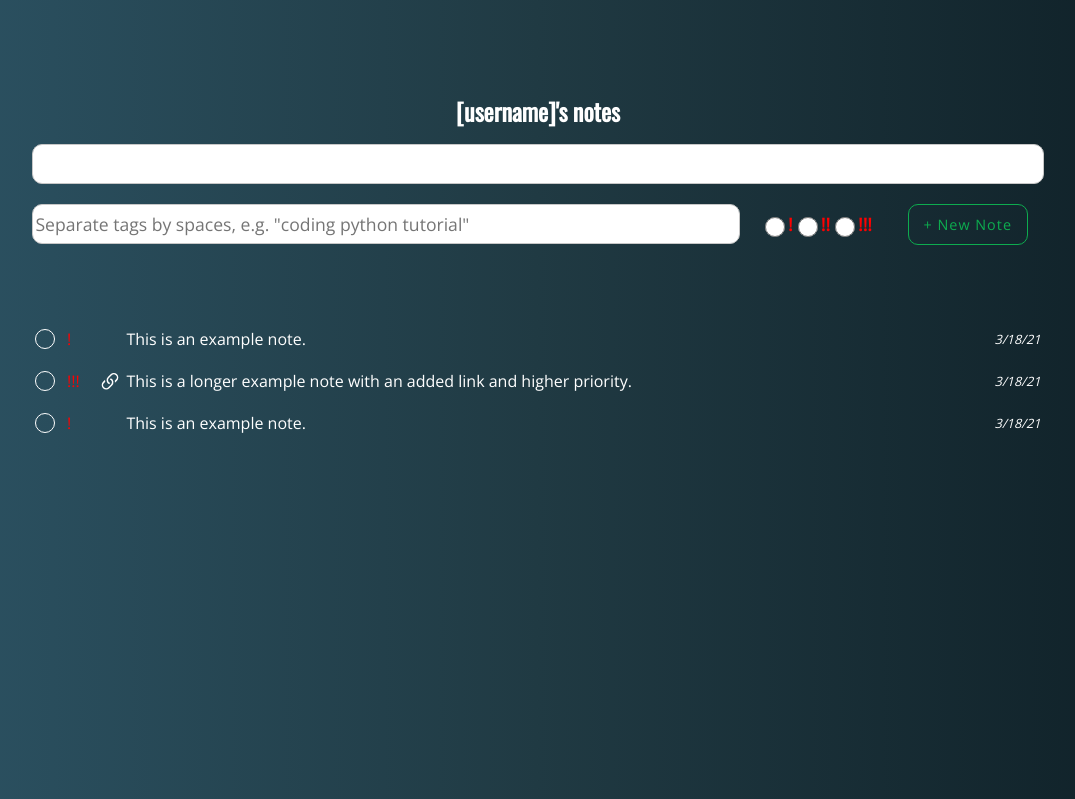
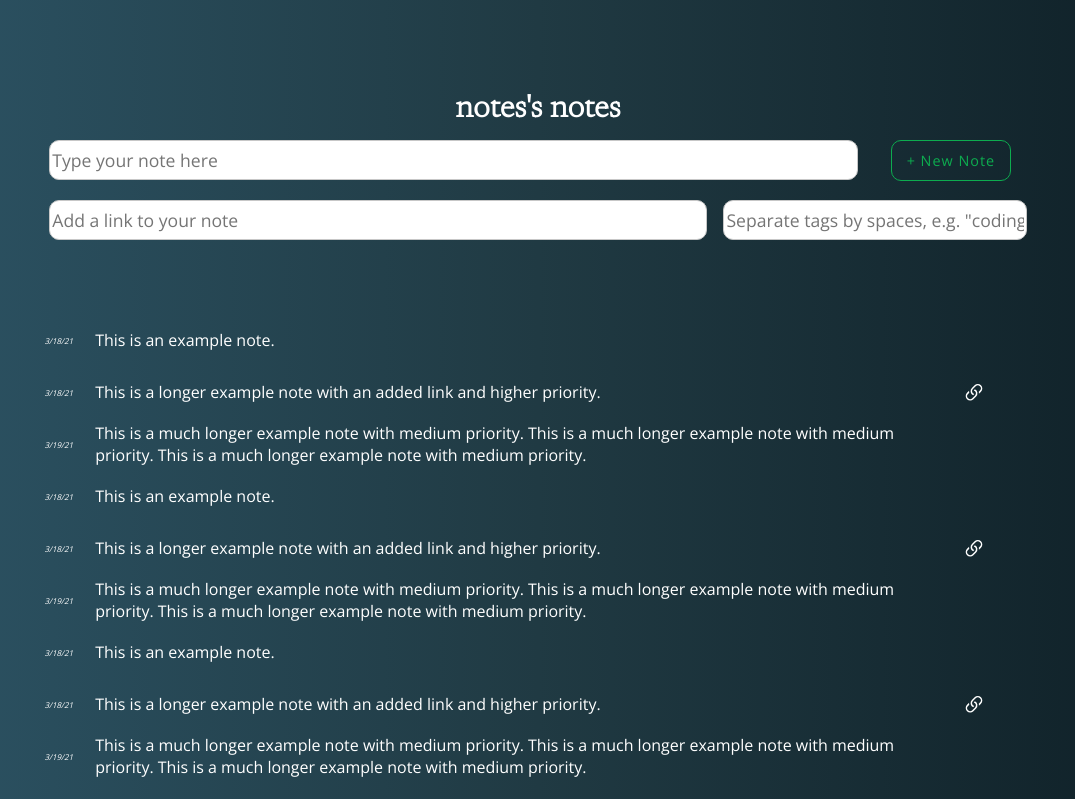
Before and after one commit to robertjhull/to-do-list, a Next.js app: page /notes in a window 1280 px wide. Shown: the top 799 px of the page, without its empty margins (102-1177 px from the left). Built offline with nearby package versions, Linux system fonts and the light colour scheme.

Commit message:
style: Rearrange note inputs and note display

```diff
--- a/components/Form.js
+++ b/components/Form.js
@@ -11,6 +11,7 @@ const Form = ({ }) => {
     text: "",
     priority: 0,
     date_added: "",
+    link: "",
     tags: [],
     completed: false
   })
@@ -87,18 +88,36 @@ const Form = ({ }) => {
     <>
       <form onSubmit={handleSubmit}>
         <div className="form-row">
+          <div className="form-col-8">
             <input
               type="text"
               maxLength="255"
               name="text"
               id="text-input"
+              placeholder='Type your note here'
               value={form.text}
               onChange={handleChange}
               required
             />
           </div>
+          <div className="form-col-2">
+            <button type="submit" className="btn"></button>
+          </div>
+        </div>
         <div className="form-row">
-          <div className="form-col">
+          <div className="form-col-6">
+            <input
+              type="text"
+              maxLength="255"
+              name="tags"
+              id="tags-input"
+              placeholder='Add a link to your note'
+              value={form.link}
+              onChange={handleChange}
+              required
+            />
+          </div>
+          <div className="form-col-4">
             <input
               type="text"
               maxLength="255"
@@ -110,35 +129,6 @@ const Form = ({ }) => {
               required
             />
           </div>
-          <div className="form-col">
-            <input
-              type="radio"
-              name="priority"
-              value={form.priority}
-              onChange={handleChange}
-              required
-            />
-            <label htmlFor="priority" value="1">!</label>
-            <input
-              type="radio"
-              name="priority"
-              value={form.priority}
-              onChange={handleChange}
-              required
-            />
-            <label htmlFor="priority" value="2">!!</label>
-            <input
-              type="radio"
-              name="priority"
-              value={form.priority}
-              onChange={handleChange}
-              required
-            />
-            <label htmlFor="priority" value="3">!!!</label>
-          </div>
-          <div className="form-col">
-            <button type="submit" className="btn"></button>
-          </div>
         </div>
       </form>
     </>
--- a/components/Note.js
+++ b/components/Note.js
@@ -2,27 +2,18 @@ export default function Note({ content }) {
     const priority = "!".repeat(content.priority);
     return (
         <tr>
-            <td className="td-completed">
-              <div className="checkbox-wrapper">
-                <input
-                    name="completed"
-                    type="checkbox"
-                    className="completed"
-                    checked="false"
-                />
-              </div>
-            </td>
-            <td className="td-priority">{priority}</td>
+            <td className="td-date">{content.date_added}</td>
+            <td className="td-text">{content.text}</td>
             <td>
                 {content.link &&
                     <svg xmlns="http://www.w3.org/2000/svg" className="svg-link" viewBox="0 0 16 16">
                     <path d="M4.715 6.542L3.343 7.914a3 3 0 1 0 4.243 4.243l1.828-1.829A3 3 0 0 0 8.586 5.5L8 6.086a1.001 1.001 0 0 0-.154.199 2 2 0 0 1 .861 3.337L6.88 11.45a2 2 0 1 1-2.83-2.83l.793-.792a4.018 4.018 0 0 1-.128-1.287z"/>
-                    <path d="M6.586 4.672A3 3 0 0 0 7.414 9.5l.775-.776a2 2 0 0 1-.896-3.346L9.12 3.55a2 2 0 0 1 2.83 2.83l-.793.792c.112.42.155.855.128 1.287l1.372-1.372a3 3 0 0 0-4.243-4.243L6.586 4.672z"/>
-                    </svg>
+                    <path d="M6.586 4.672A3 3 0 0 0 7.414 9.5l.775-.776a2 2 0 0 1-.896-3.346L9.12 3.55a2 2 0 0 1 2.83 2.83l-.793.792c.112.42.155.855.128 1.287l1.372-1.372a3 3 0 0 0-4.243-4.243L6.586 4.672z"/></svg>
                 }
             </td>
-            <td className="td-text">{content.text}</td>
-            <td className="td-date">{content.date_added}</td>
+            <td className="td-delete">
+                <svg xmlns="http://www.w3.org/2000/svg" className="svg-delete" viewBox="0 0 16 16"><path d="M4.646 4.646a.5.5 0 0 1 .708 0L8 7.293l2.646-2.647a.5.5 0 0 1 .708.708L8.707 8l2.647 2.646a.5.5 0 0 1-.708.708L8 8.707l-2.646 2.647a.5.5 0 0 1-.708-.708L7.293 8 4.646 5.354a.5.5 0 0 1 0-.708z"/></svg>
+            </td>
         </tr>
     )
 }
--- a/css/form.css
+++ b/css/form.css
@@ -8,12 +8,7 @@ form button,
 input {
   outline: none;
 }
-.form-col label {
-  line-height: 40px;
-  vertical-align: top;
-  color:#ff0000;
-  font-weight: 600;
-}
+
 input {
   border: 1px solid rgb(199, 199, 199);
   border-radius: 10px;
@@ -22,7 +17,7 @@ input {
 }
 
 input[type=radio] {
-  width: 20px;
+  width: 15px;
 }
 
 #text-input, #tags-input {
@@ -32,36 +27,49 @@ input[type=radio] {
 .form-row {
   display:flex;
   flex-direction: row;
+  justify-content: space-evenly;
   height: 40px;
   margin: 10px 0;
 }
 
 @media screen and (min-width: 601px) {
-  .form-col:nth-of-type(1) {
-    width: 70%;
+  .form-col-8 {
+    width: 80%;
   }
-  .form-col {
+  .form-col-6 {
+    width: 65%;
+  }
+  .form-col-4 {
+    width: 30%;
+  }
+  .form-col-2 {
     width: 15%;
   }
   label, input {
     font-size: 1.1rem;
   }
-  .form-col button::after {
+  .form-col-2 button::after {
     content: "+ New Note";
   }
 }
 
 @media screen and (max-width: 600px) {
-  .form-col:nth-of-type(1) {
+  .form-col-8 {
+    width: 70%;
+  }
+  .form-col-6 {
+    width: 60%;
+  }
+  .form-col-4 {
     width: 40%;
   }
-  .form-col {
+  .form-col-2 {
     width: 30%;
   }
   label, input {
     font-size: 0.9rem;
   }
-  .form-col button::after {
+  .form-col-2 button::after {
     content: "+ New";
   }
 }
--- a/css/style.css
+++ b/css/style.css
@@ -19,8 +19,8 @@ a {
 }
 
 h1, h2, h3, h4, h5, h6 {
-  font-family: 'Oswald', sans-serif;
-  margin:5px 0;
+  font-family: 'Newsreader', serif;
+  margin: 5px 0;
 }
 
 /* Nav Area */
--- a/css/table.css
+++ b/css/table.css
@@ -5,29 +5,37 @@ table {
 }
 
 tr {
-    height: 40px;
+    height: 50px;
     transition: box-shadow 400ms ease-in-out;
 }
 
 tr:hover {
     box-shadow: 1px 1px #22222280;
+}
+
+tr:hover .svg-delete {
+    fill: #ff0000;
     cursor: pointer;
 }
 
-.svg-link {
-    line-height: 40px;
+td {
+    padding: 0 10px;
+}
+
+.svg-link, .svg-delete {
+    line-height: 50px;
     vertical-align: middle;
     width:24px;
     height:24px;
-    fill: #fff;
 }
 
-.td-completed, .td-priority, .td-date {
-    width: 3%;
+.svg-delete {
+    fill:transparent;
+    transition: fill 400ms ease-in-out;
 }
 
-.td-priority {
-    color:red;
+.svg-link {
+    fill: #fff;
 }
 
 .td-text {
@@ -35,7 +43,8 @@ tr:hover {
 }
 
 .td-date {
-    font-size: .8rem;
+    width: 3%;
+    font-size: .5rem;
     font-style: italic;
 }
 
--- a/pages/[username]/index.js
+++ b/pages/[username]/index.js
@@ -88,9 +88,16 @@ const NotePage = () => {
     date_added: "3/18/21",
     link: "#"
   }
+
+  const sampleNote3 = {
+    text: "This is a much longer example note with medium priority. This is a much longer example note with medium priority. This is a much longer example note with medium priority.",
+    priority: 2,
+    date_added: "3/19/21",
+  }
+
   return (
     <>
-      <h2>[username]'s notes</h2>
+      <h1>{router.query.username}'s notes</h1>
       <Form />
       <table>
         <thead>
@@ -98,7 +105,16 @@ const NotePage = () => {
         <tbody>
           <Note content={sampleNote} />
           <Note content={sampleNote2} />
+          <Note content={sampleNote3} />
           <Note content={sampleNote} />
+          <Note content={sampleNote2} />
+          <Note content={sampleNote3} />
+          <Note content={sampleNote} />
+          <Note content={sampleNote2} />
+          <Note content={sampleNote3} />
+          <Note content={sampleNote} />
+          <Note content={sampleNote2} />
+          <Note content={sampleNote3} />
         </tbody>
       </table>
     </>
--- a/pages/_document.js
+++ b/pages/_document.js
@@ -10,8 +10,8 @@ class MyDocument extends Document {
     return (
       <Html>
         <Head>
-        <link rel="preconnect" href="https://fonts.gstatic.com" />
-        <link href="https://fonts.googleapis.com/css2?family=Oswald&display=swap" rel="stylesheet"></link>
+          <link rel="preconnect" href="https://fonts.gstatic.com" />
+          <link href="https://fonts.googleapis.com/css2?family=Newsreader:wght@300&display=swap" rel="stylesheet" />
         </Head>
         <body>
           <Main />
```
Lines whose indentation alone changed are shown as unchanged.
